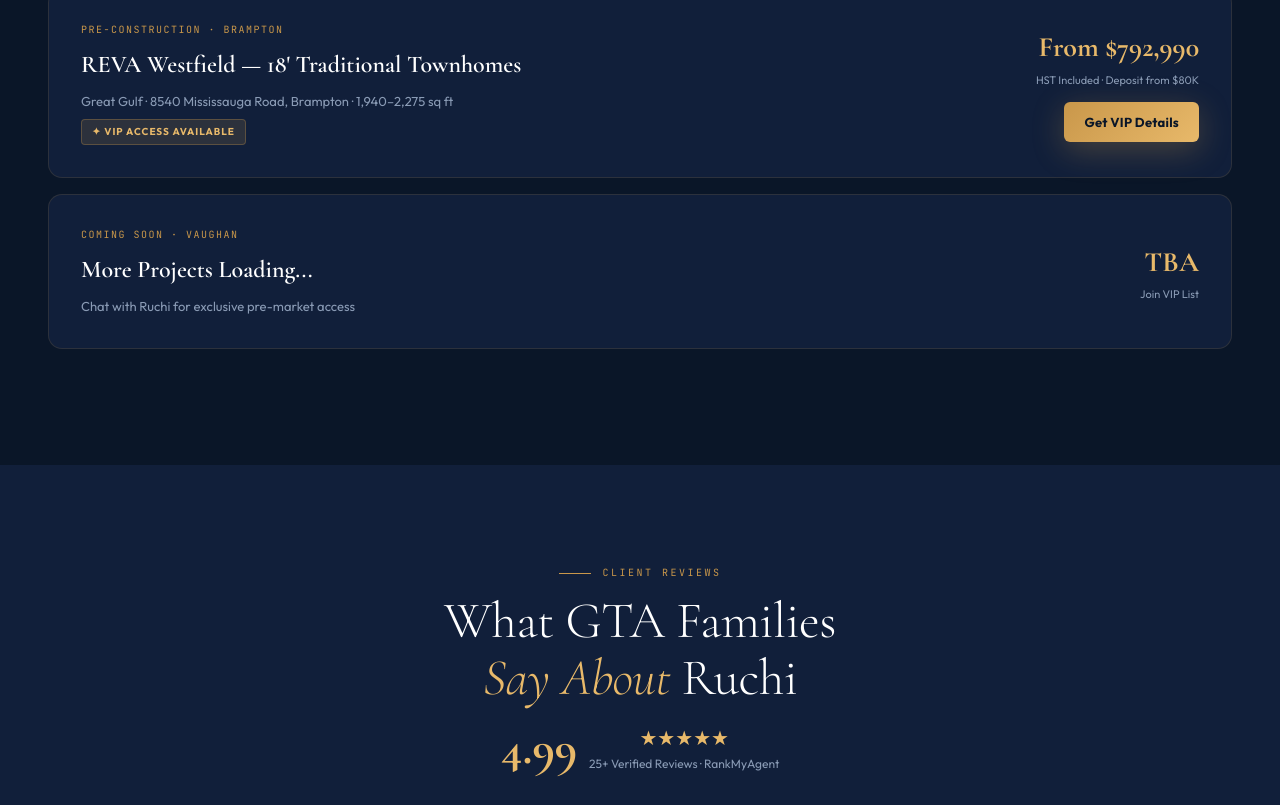
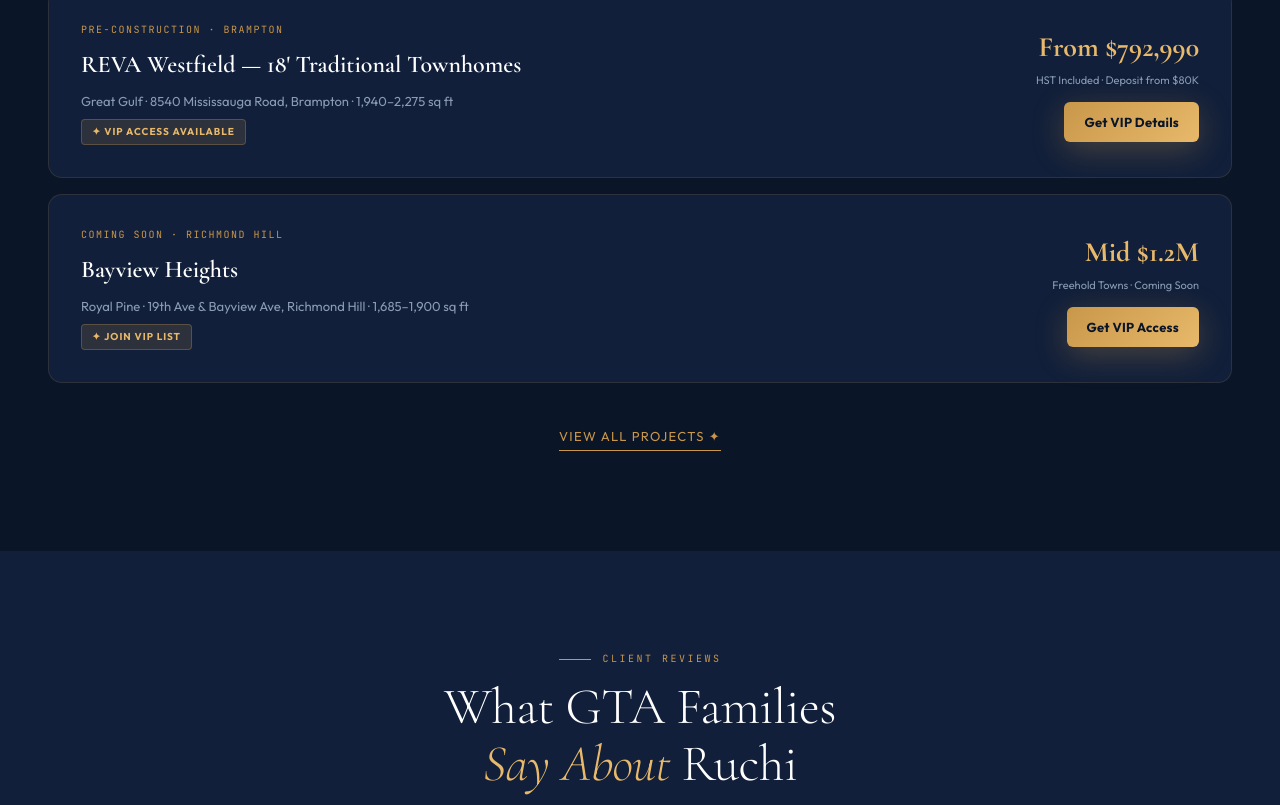
Before and after one commit to rishibedi/talktoruchi-site, a plain HTML site: page index.html in a window 1280 px wide. Shown: the part 4079-4884 px from the top of the page. Drawn offline with nearby package versions, Linux system fonts and the light colour scheme.

Commit message:
Add files via upload

```diff
--- a/index.html
+++ b/index.html
@@ -1176,21 +1176,33 @@
         <div class="project-price-num">From $792,990</div>
         <div class="project-price-lbl">HST Included · Deposit from $80K</div>
         <div style="margin-top: 12px;">
-          <a href="#chat" class="btn-primary" style="font-size: 13px; padding: 10px 20px;">Get VIP Details</a>
+          <a href="/projects" class="btn-primary" style="font-size: 13px; padding: 10px 20px;">Get VIP Details</a>
         </div>
       </div>
     </div>
-    <div class="project-card" style="opacity: 0.6; pointer-events: none;">
+    <div class="project-card">
       <div>
-        <div class="project-tag">COMING SOON · VAUGHAN</div>
-        <div class="project-name">More Projects Loading...</div>
-        <div class="project-details">Chat with Ruchi for exclusive pre-market access</div>
+        <div class="project-tag">COMING SOON · RICHMOND HILL</div>
+        <div class="project-name">Bayview Heights</div>
+        <div class="project-details">Royal Pine · 19th Ave & Bayview Ave, Richmond Hill · 1,685–1,900 sq ft</div>
+        <div class="project-badge">✦ JOIN VIP LIST</div>
       </div>
       <div class="project-price">
-        <div class="project-price-num">TBA</div>
-        <div class="project-price-lbl">Join VIP List</div>
+        <div class="project-price-num">Mid $1.2M</div>
+        <div class="project-price-lbl">Freehold Towns · Coming Soon</div>
+        <div style="margin-top: 12px;">
+          <a href="/projects" class="btn-primary" style="font-size: 13px; padding: 10px 20px;">Get VIP Access</a>
+        </div>
       </div>
     </div>
+  </div>
+  <div style="text-align:center; margin-top: 40px;">
+    <a href="/projects" style="
+      display: inline-flex; align-items: center; gap: 8px;
+      font-size: 13px; letter-spacing: 0.1em; text-transform: uppercase;
+      color: var(--gold); text-decoration: none; border-bottom: 1px solid var(--gold);
+      padding-bottom: 3px; transition: opacity 0.2s;
+    ">View all projects ✦</a>
   </div>
 </section>
 
```
